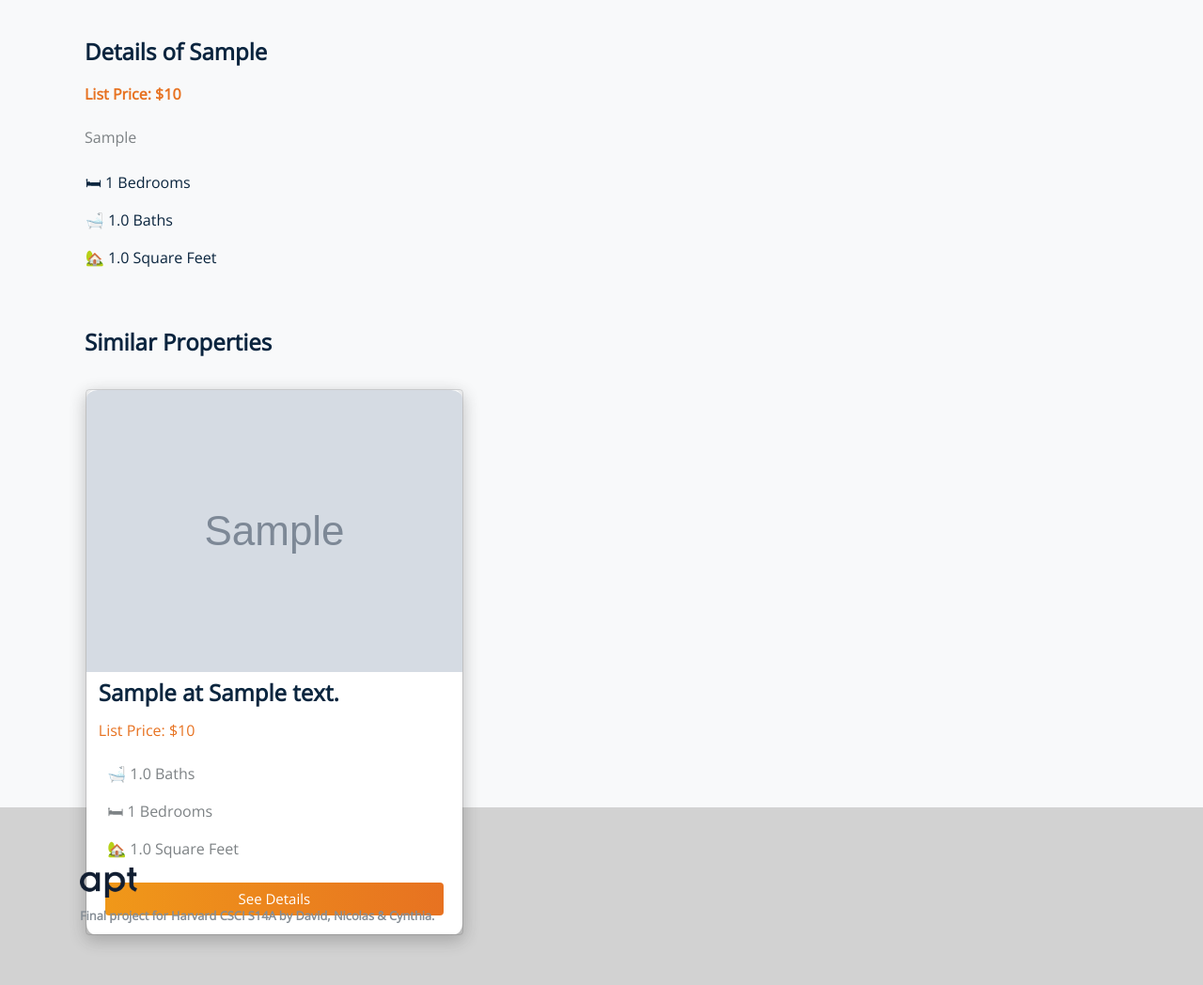
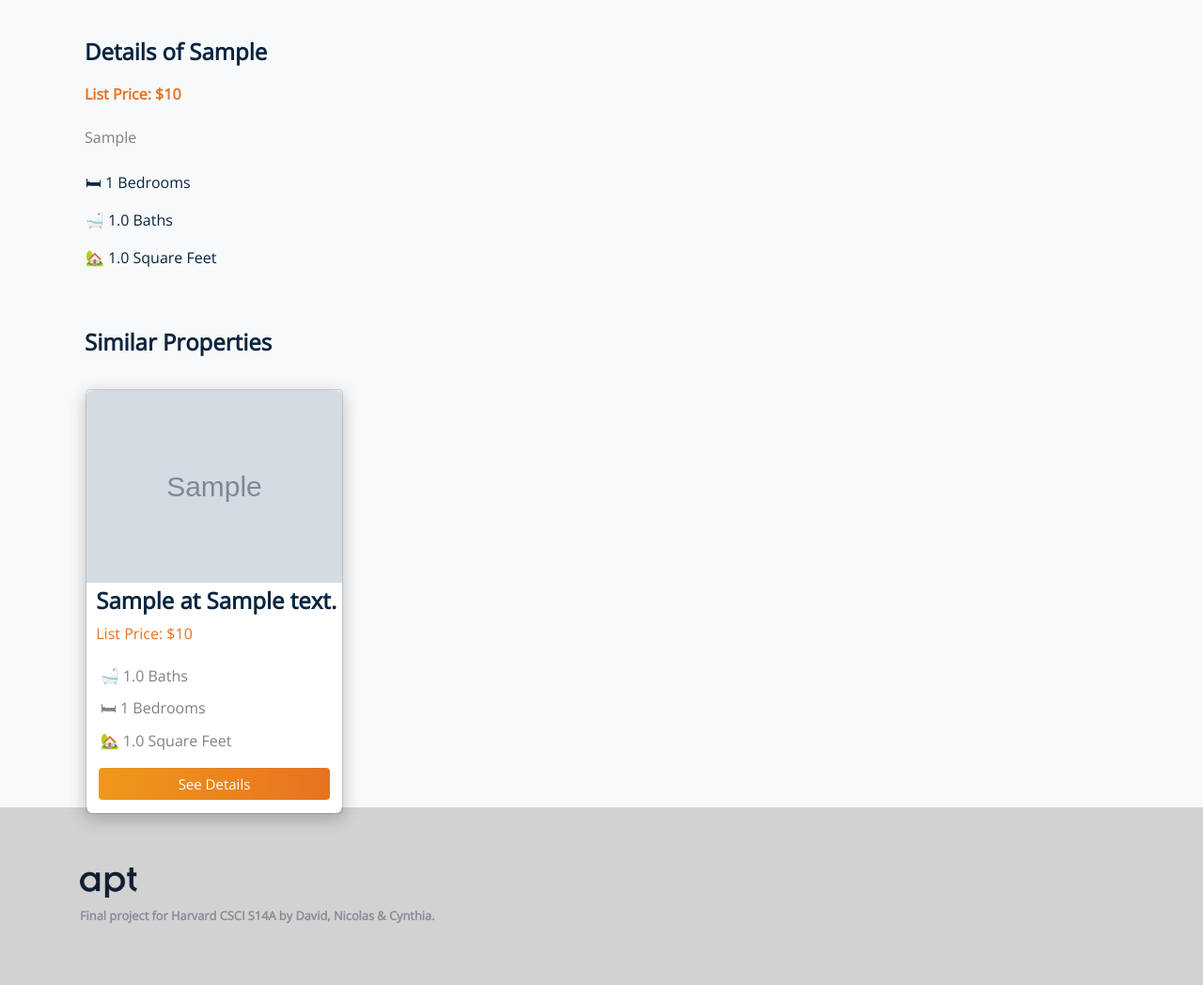
Before and after one commit to davidcrowe/apt, a Flask app: template templates/property-detail.html in a window 1280 px wide. Shown: the part 456-1504 px from the top of the page at 94% size. Run offline with Flask 2, Linux system fonts and the light colour scheme; the template is opened without the code that fills it: values that come from a table or form of the project are taken from there, others are empty; tables that the repository leaves empty hold one stand-in row (values such as "Sample post"); grey boxes marked "Sample" are stand-in pictures; some libraries are stand-ins or nearby versions.

Commit message:
Updated cards

```diff
--- a/templates/property-detail.html
+++ b/templates/property-detail.html
@@ -11,6 +11,7 @@
 	</div>
 </header>
 <section class="features-icons bg-light text-center" style="height: 860px;">
+	<container style="height:100%;">
 	<div class="container" style="width: 95%;">
 		<div class="row" style="width: 100%;margin-top: -70px;">
 			<div class="col" style="height: 50px;padding-left: 0px;margin-left: 20px;font-weight: bold;font-style: normal;">
@@ -54,9 +55,9 @@
 {% for result in final_product %}
 
 
-<div class="col-md-6 d-lg-flex justify-content-lg-start align-items-lg-start" style="padding: 2%;">
+<div class="col-md-6 d-lg-flex justify-content-lg-start align-items-lg-start" style="padding: 2%; max-width: 320px;">
 	<div class="card d-lg-flex" style="background-color: rgba(255,255,255,0);/*top: -12pc;*/">
-		<div class="card-body" style="width: 100%px;background-color: #ffffff;height: 100%;-webkit-box-shadow: 0px 5px 16px 3px rgba(43,43,43,0.23);box-shadow: 0px 5px 16px 3px rgba(43,43,43,0.23);border-radius: 2%;padding: 0;"><img src="{{ result.photo_url }}" style="width: 100%; margin 0%; border-radius: 3% 3% 0% 0%;">
+		<div class="card-body" style="width: 100%;background-color: #ffffff;height: 100%;-webkit-box-shadow: 0px 5px 16px 3px rgba(43,43,43,0.23);box-shadow: 0px 5px 16px 3px rgba(43,43,43,0.23);border-radius: 2%;padding: 0;"><img src="{{ result.photo_url }}" style="width: 100%; margin 0%; border-radius: 3% 3% 0% 0%;">
 			<h4 class="card-title" style="font-weight: black;color: #0a253e;padding: 2%;margin: 0;margin-bottom: 0;text-align: left;font-family: 'Open Sans', sans-serif;margin-left: 5px;">{{ result.style }} at {{result.address}}</h4>
 			<h6 class="" style="text-align: left;padding: 2%;margin-bottom: 0;font-family: 'Open Sans', sans-serif;font-style: normal;font-weight: normal;margin-left: 5px; color: #e77221;">List Price: ${{ result.list_price }}</h6>
 			<h6 style="font-size: 10px; color: #Ffffff;">...</h6>
@@ -74,4 +75,5 @@
 		</div>
 
 		</br>
+</container>
 </section> {% endblock %}
```
